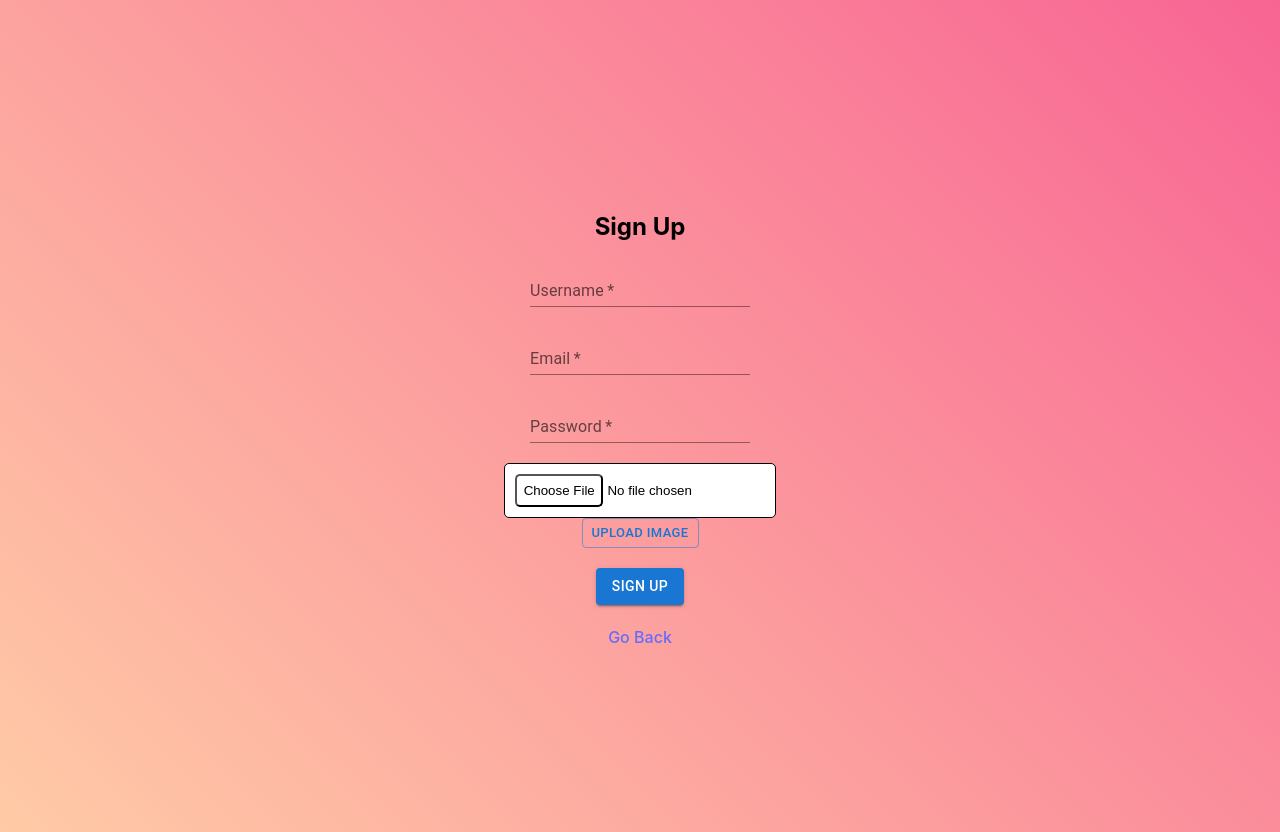
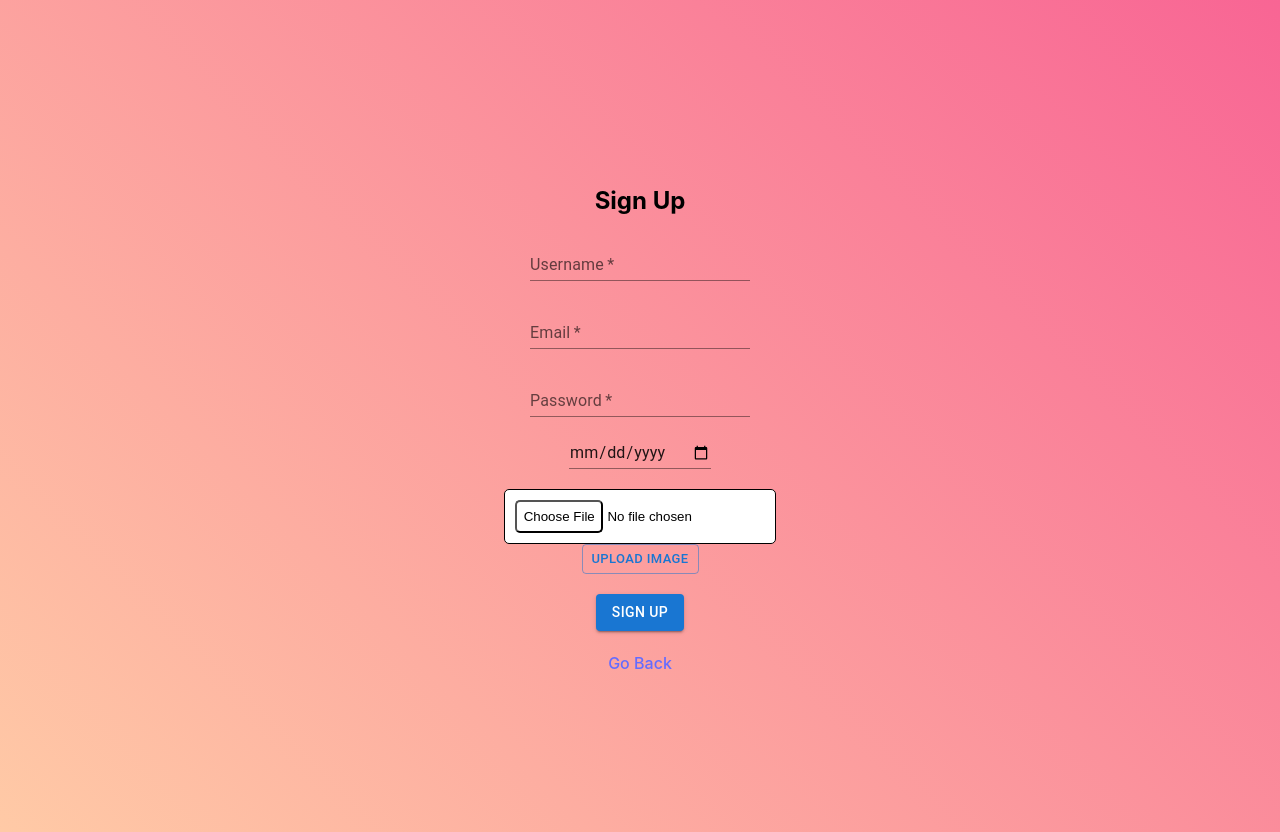
Before and after one commit to tmh9x/social-app-mern, a React (Vite) app in the folder client/: page /signup in a window 1280 px wide. Built offline with nearby package versions, Linux system fonts and the light colour scheme.

Commit message:
add new input field "birthday"

```diff
--- a/client/src/components/AppBar/AppBar.jsx
+++ b/client/src/components/AppBar/AppBar.jsx
@@ -1,10 +1,11 @@
 import "./AppBar.css";
+
+import React, { useState } from "react";
 
 import Box from "@mui/material/Box";
 import CloseIcon from "@mui/icons-material/Close";
 import Divider from "@mui/material/Divider";
 import { IconButton } from "@mui/material";
-import InboxIcon from "@mui/icons-material/MoveToInbox";
 import { Link } from "react-router-dom";
 import List from "@mui/material/List";
 import ListItem from "@mui/material/ListItem";
@@ -13,14 +14,12 @@ import ListItemIcon from "@mui/material/ListItemIcon";
 import ListItemText from "@mui/material/ListItemText";
 import LogoutIcon from "@mui/icons-material/Logout";
 import MenuIcon from "@mui/icons-material/Menu";
-import React from "react";
 import SendIcon from "@mui/icons-material/Send";
-import SendOutlinedIcon from "@mui/icons-material/SendOutlined";
 import SettingsIcon from "@mui/icons-material/Settings";
 import SwipeableDrawer from "@mui/material/SwipeableDrawer";
 
 export default function NavBar() {
-  const [state, setState] = React.useState({
+  const [state, setState] = useState({
     top: false,
   });
 
--- a/client/src/components/SignUp/SignUp.jsx
+++ b/client/src/components/SignUp/SignUp.jsx
@@ -44,6 +44,8 @@ export default function SignUp() {
     urlencoded.append("userName", newUser.userName);
     urlencoded.append("email", newUser.email);
     urlencoded.append("password", newUser.password);
+    urlencoded.append("birthday", newUser.birthday);
+    console.log("newUser.birthday", newUser.birthday);
     urlencoded.append(
       "avatarPicture",
       newUser.avatarPicture
@@ -109,6 +111,16 @@ export default function SignUp() {
         />
       </div>
       <div>
+        <TextField
+          id="birthday"
+          variant="standard"
+          name="birthday"
+          type="date"
+          onChange={handleChange}
+          value={newUser.birthday ? newUser.birthday : ""}
+        />
+      </div>
+      <div>
         <form>
           <div className="upload-container">
             <label for="upload">
```
Also changed, not shown: 2 other files (tests, documents, lock files or other folders).
